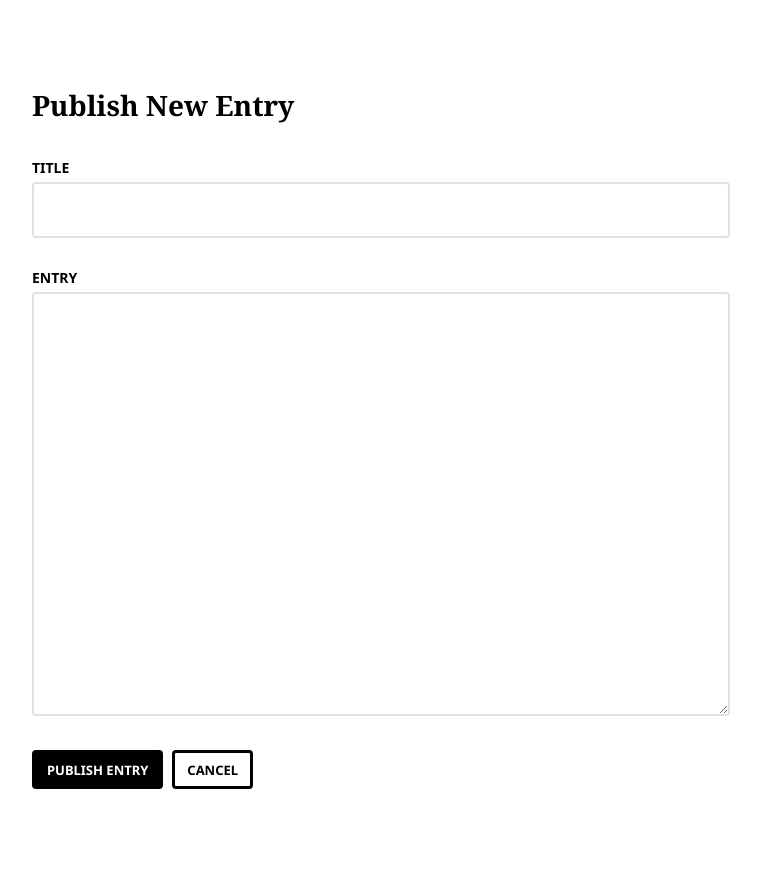
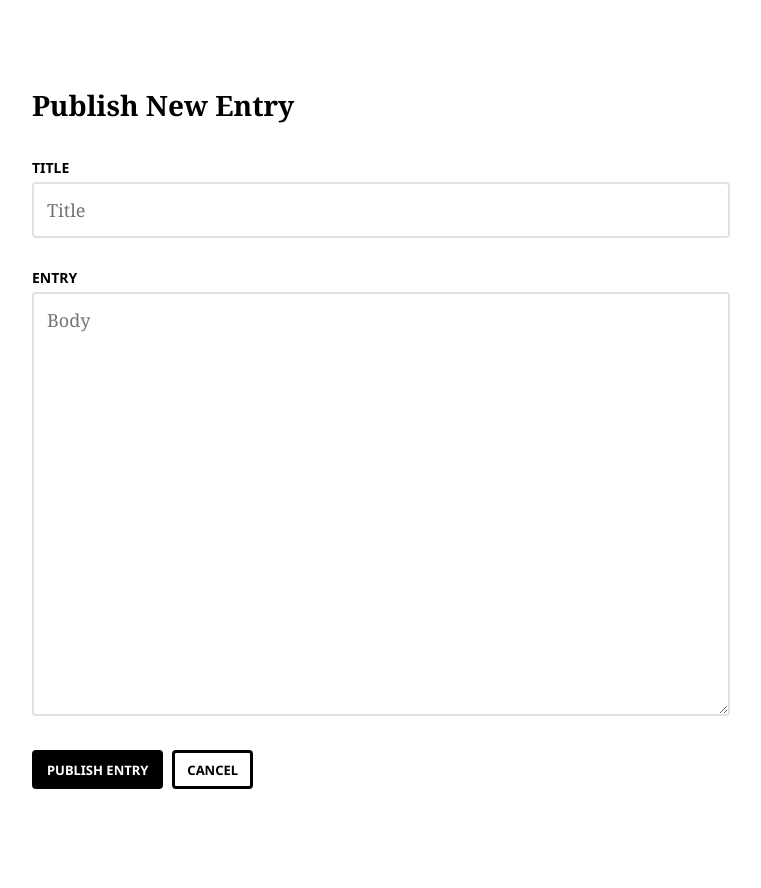
Before and after one commit to Brandon-Crosby/project5view, a PHP site: template templates/new.twig in a window 1280 px wide. Shown: the part 97-985 px from the top of the page, without its empty margins (258-1019 px from the left). Run offline with PHP 8.4, Linux system fonts and the light colour scheme; the template is opened without the code that fills it, so the values that code supplies are empty; some libraries are stand-ins or nearby versions.

Commit message:
Add files via upload

```diff
--- a/src/dependencies.php
+++ b/src/dependencies.php
@@ -9,8 +9,8 @@ $container['view'] = function ($c) {
     $view = new \Slim\Views\Twig($settings['template_path']);
     return $view;
 };
-/*
-$container = $app->getContainer();
+
+//$container = $app->getContainer();
 
 //view renderer
 $container['renderer'] = function ($c) {
@@ -26,7 +26,7 @@ $container['logger'] = function ($c) {
     $logger->pushHandler(new Monolog\Handler\StreamHandler($settings['path'], Monolog\Logger::DEBUG));
     return $logger;
 };
-*/
+
 $container['db'] = function ($c) {
     $db = $c->get('settings')['db'];
     $pdo = new PDO($db['driver'].':'.$db['database']);
--- a/templates/new.twig
+++ b/templates/new.twig
@@ -13,8 +13,8 @@
         <header>
             <div class="container">
                 <div class="site-header">
-                    <a class="logo" href="index.html">SparkBlog</a>
-                    <a class="new-entry button button-round" href="edit.html"><i class="material-icons">create</i></a>
+                    <a class="logo" href="/">SparkBlog</a>
+                    <a class="new-entry button button-round" href="/new"><i class="material-icons">create</i></a>
                 </div>
             </div>
         </header>
@@ -24,9 +24,9 @@
                     <h2>Publish New Entry</h2>
                     <form>
                         <label for="title"> Title</label>
-                        <input type="text" name="title"><br>
+                        <input type="text" name="title" placeholder="Title" value= ""><br>
                         <label for="entry">Entry</label>
-                        <textarea rows="5" name="entry"></textarea>
+                        <textarea rows="5" name="entry" placeholder="Body"></textarea>
                         <input type="submit" value="Publish Entry" class="button">
                         <a href="/" class="button button-secondary">Cancel</a>
                     </form>
```
